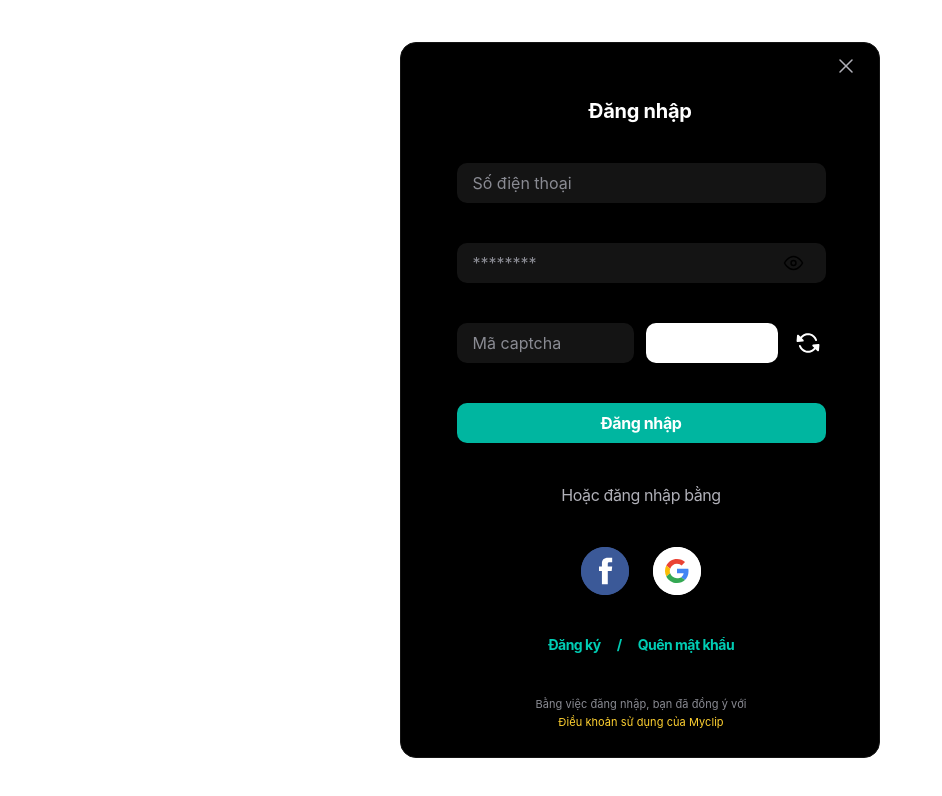
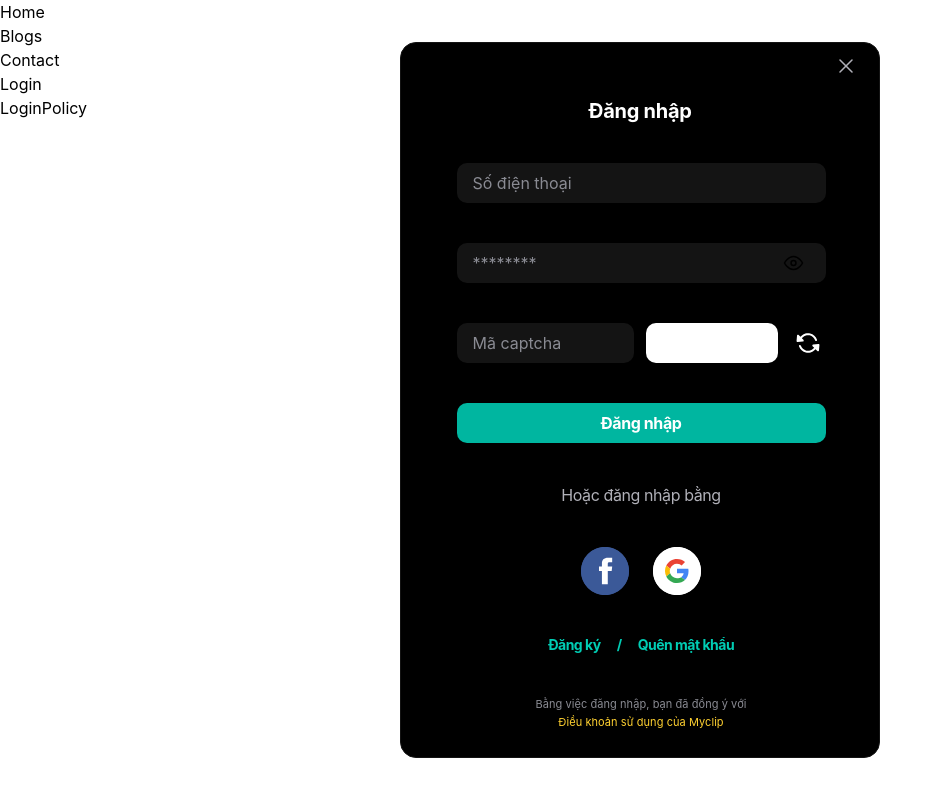
Before and after one commit to LinhBM/my-clip, a React (Create React App) app: page /login in a window 1280 px wide. Shown: the top 796 px of the page, without its empty margins (0-942 px from the left). Built offline with nearby package versions, Linux system fonts and the light colour scheme.

Commit message:
lam policy

```diff
--- a/package.json
+++ b/package.json
@@ -3,11 +3,13 @@
   "version": "0.1.0",
   "private": true,
   "dependencies": {
+    "@reduxjs/toolkit": "^1.8.5",
     "@testing-library/jest-dom": "^5.16.5",
     "@testing-library/react": "^13.4.0",
     "@testing-library/user-event": "^13.5.0",
     "react": "^18.2.0",
     "react-dom": "^18.2.0",
+    "react-redux": "^8.0.4",
     "react-scripts": "5.0.1",
     "web-vitals": "^2.1.4"
   },
@@ -38,6 +40,7 @@
   "devDependencies": {
     "autoprefixer": "^10.4.12",
     "postcss": "^8.4.16",
+    "react-router-dom": "^6.4.1",
     "tailwindcss": "^3.1.8"
   }
 }
--- a/src/App.js
+++ b/src/App.js
@@ -1,8 +1,23 @@
-import Login from "./pages/Login/Login";
+import logo from "./logo.svg";
+import "./App.css";
+
 function App() {
   return (
     <div className="App">
-      <Login />
+      <header className="App-header">
+        <img src={logo} className="App-logo" alt="logo" />
+        <p>
+          Edit <code>src/App.js</code> and save to reload.
+        </p>
+        <a
+          className="App-link"
+          href="https://reactjs.org"
+          target="_blank"
+          rel="noopener noreferrer"
+        >
+          Learn React
+        </a>
+      </header>
     </div>
   );
 }
--- /dev/null
+++ b/src/app/store.js
@@ -0,0 +1,3 @@
+// import { configureStore } from "@reduxjs/toolkit";
+
+// export const store = configureStore({ reducer: [] });
--- a/src/index.css
+++ b/src/index.css
@@ -15,3 +15,23 @@ code {
   font-family: source-code-pro, Menlo, Monaco, Consolas, "Courier New",
     monospace;
 }
+
+/* width */
+::-webkit-scrollbar {
+  width: 10px;
+}
+
+/* Track */
+::-webkit-scrollbar-track {
+  background: #f1f1f1;
+}
+
+/* Handle */
+::-webkit-scrollbar-thumb {
+  background: #888;
+}
+
+/* Handle on hover */
+::-webkit-scrollbar-thumb:hover {
+  background: #555;
+}
--- a/src/index.js
+++ b/src/index.js
@@ -1,13 +1,35 @@
 import React from "react";
 import ReactDOM from "react-dom/client";
 import "./index.css";
-import Login from "./App";
 import reportWebVitals from "./reportWebVitals";
+import { Provider } from "react-redux";
+import { store } from "./app/store";
+import { BrowserRouter, Routes, Route } from "react-router-dom";
+import Layout from "./pages/Layout";
+import Home from "./pages/Home";
+import Blogs from "./pages/Blogs";
+import Contact from "./pages/Contact";
+import NoPage from "./pages/NoPage";
+import Login from "./pages/Login/Login";
+import LoginPolicy from "./pages/Login/LoginPolicy";
 
 const root = ReactDOM.createRoot(document.getElementById("root"));
 root.render(
   <React.StrictMode>
-    <Login />
+    {/* <Provider store={store}> */}
+    <BrowserRouter>
+      <Routes>
+        <Route path="/" element={<Layout />}>
+          <Route index element={<Home />} />
+          <Route path="blogs" element={<Blogs />} />
+          <Route path="contact" element={<Contact />} />
+          <Route path="login" element={<Login />} />
+          <Route path="loginpolicy" element={<LoginPolicy />} />
+          <Route path="*" element={<NoPage />} />
+        </Route>
+      </Routes>
+    </BrowserRouter>
+    {/* </Provider> */}
   </React.StrictMode>
 );
 
--- /dev/null
+++ b/src/pages/Blogs.js
@@ -0,0 +1,5 @@
+const Blogs = () => {
+  return <h1>Blog Articles</h1>;
+};
+
+export default Blogs;
--- /dev/null
+++ b/src/pages/Contact.js
@@ -0,0 +1,5 @@
+const Contact = () => {
+  return <h1>Contact Me</h1>;
+};
+
+export default Contact;
--- /dev/null
+++ b/src/pages/Home.js
@@ -0,0 +1,5 @@
+const Home = () => {
+  return <h1>Home</h1>;
+};
+
+export default Home;
--- /dev/null
+++ b/src/pages/Layout.js
@@ -0,0 +1,30 @@
+import { Outlet, Link } from "react-router-dom";
+
+const Layout = () => {
+  return (
+    <div className="flex flex-row">
+      <nav>
+        <ul>
+          <li>
+            <Link to="/">Home</Link>
+          </li>
+          <li>
+            <Link to="/blogs">Blogs</Link>
+          </li>
+          <li>
+            <Link to="/contact">Contact</Link>
+          </li>
+          <li>
+            <Link to="/login">Login</Link>
+          </li>
+          <li>
+            <Link to="/loginpolicy">LoginPolicy</Link>
+          </li>
+        </ul>
+      </nav>
+      <Outlet />
+    </div>
+  );
+};
+
+export default Layout;
--- a/src/pages/Login/Login.js
+++ b/src/pages/Login/Login.js
@@ -1,28 +1,6 @@
 import { useEffect, useState } from "react";
 import Svg from "./Svg";
 import InternetStatus from "./InternetStatus";
-
-const checkOnline = () => {
-  if (window.navigator.onLine) {
-    return (
-      <button
-        type="submit"
-        className="bg-[#00B6A0] text-[#ffffff] w-full h-10 rounded-[10px] text-base font-bold tracking-[-0.408px]"
-      >
-        Đăng nhập
-      </button>
-    );
-  } else {
-    return (
-      <button
-        type="submit"
-        className="bg-[#272728] text-[#47474D] w-full h-10 rounded-[10px] text-base font-bold tracking-[-0.408px]"
-      >
-        Đăng nhập
-      </button>
-    );
-  }
-};
 
 function Login() {
   const [data, setData] = useState();
--- /dev/null
+++ b/src/pages/Login/LoginPolicy.js
@@ -0,0 +1,18 @@
+import React from "react";
+
+function LoginPolicy() {
+  return (
+    <div className="absolute top-0 right-0 bottom-0 left-0 w-[800px] h-[640px] bg-[#141414] m-auto rounded-xl border border-solid border-[#272728]">
+      <h2 className="text-[#ffffff] text-[20px] font-bold not-italic leading-6 flex justify-center mt-5 font-inter tracking-[-0.26px]">
+        Điều khoản sử dụng
+      </h2>
+      <div className="">
+        <div class="h-32 scrollbar scrollbar-thumb-gray-900 scrollbar-track-gray-100">
+          <div class="h-64 overflow-y-auto"></div>
+        </div>
+      </div>
+    </div>
+  );
+}
+
+export default LoginPolicy;
--- /dev/null
+++ b/src/pages/NoPage.js
@@ -0,0 +1,5 @@
+const NoPage = () => {
+  return <h1>404</h1>;
+};
+
+export default NoPage;
```
Also changed, not shown: 1 other file (tests, documents, lock files or other folders).
